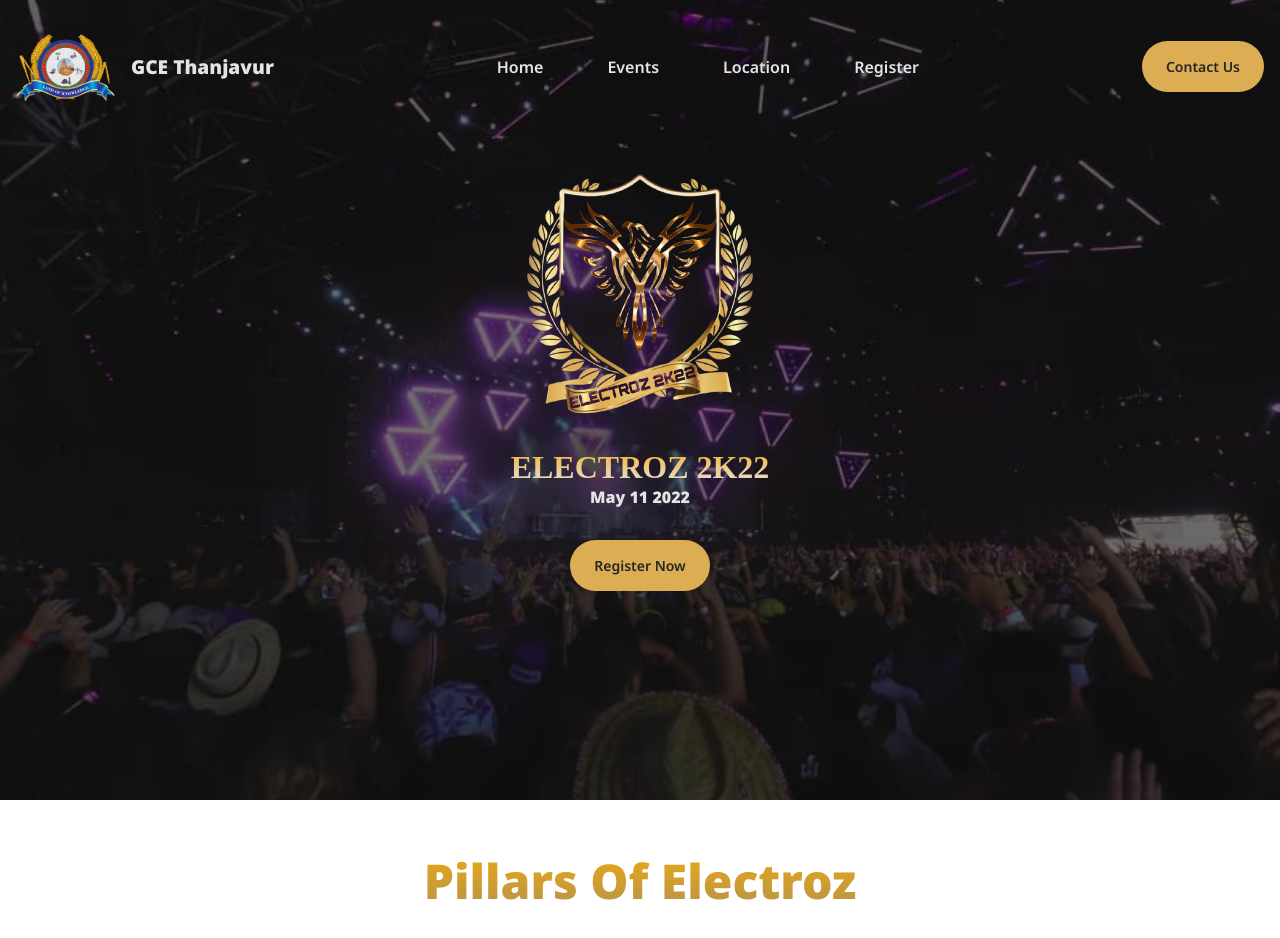
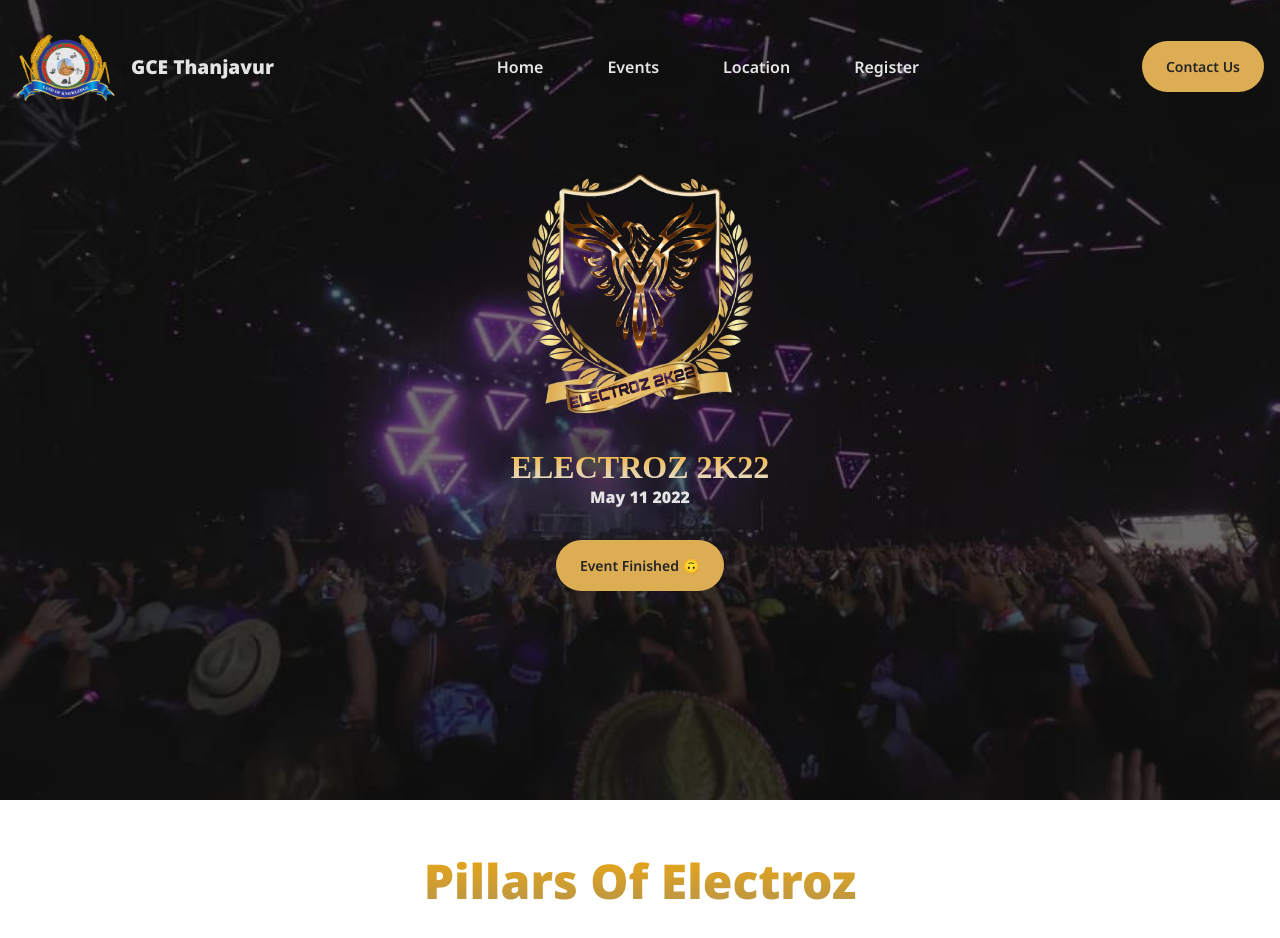
Before and after one commit to VVJS-22/electroz-2022, a React (Create React App) app: page / in a window 1280 px wide. Shown: the top 938 px of the page. Built offline with nearby package versions, Linux system fonts and the light colour scheme; some icons are missing; a web font is replaced by a local one.

Commit message:
event finished

```diff
--- a/src/sections/hero.js
+++ b/src/sections/hero.js
@@ -31,7 +31,9 @@ const Hero = () => {
         {/* <CashPrize
         /> */}
         <div className='hero-register'>
-        <a href='https://forms.gle/v7Jdw7oc8qL2mQZw6'><Button>Register Now</Button></a>
+        {/* <a href='https://forms.gle/v7Jdw7oc8qL2mQZw6'> */}
+          <Button>Event Finished 🙃</Button>
+          {/* </a> */}
         </div>
       </div>
     </Wrapper>
```
